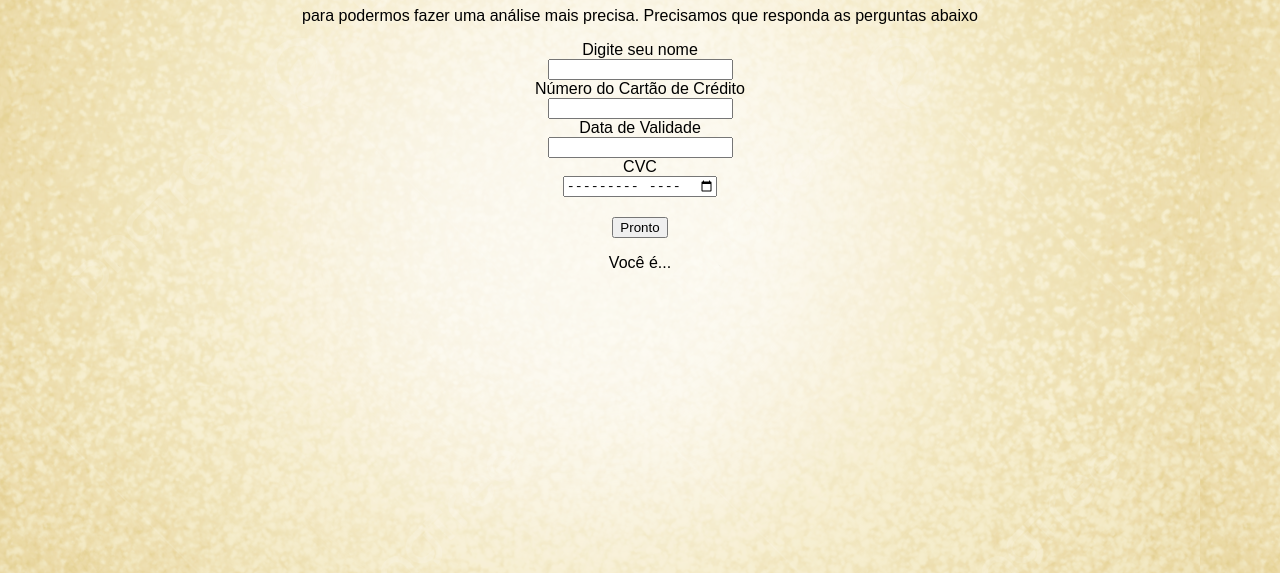
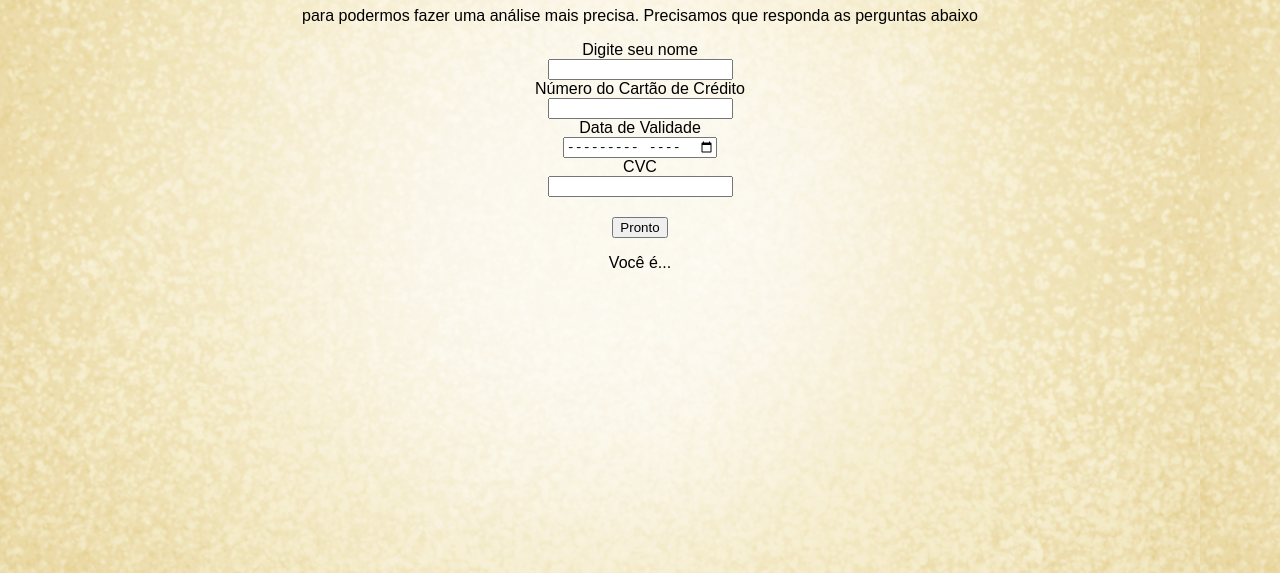
Before and after one commit to JohnNicolas86/Carros, a plain HTML site: page quiz.html in a window 1280 px wide. Shown: the part 227-800 px from the top of the page. Drawn offline with Linux system fonts and the light colour scheme.

Commit message:
Update quiz.html

```diff
--- a/quiz.html
+++ b/quiz.html
@@ -47,10 +47,10 @@
             <input type="text" id="numerodocartão" name="numerodocartão" required>
 
             <label for="datadevalidade">Data de Validade</label>
-            <input type="number" name="datadevalidade" id="datadevalidade" required>
+            <input type="month" name="datadevalidade" id="datadevalidade" required>
 
             <label for="cvc">CVC</label>
-            <input type="month" name="cvc" id="cvc" required>
+            <input type="number" name="cvc" id="cvc" required>
         </form>
     </section>
 
```
